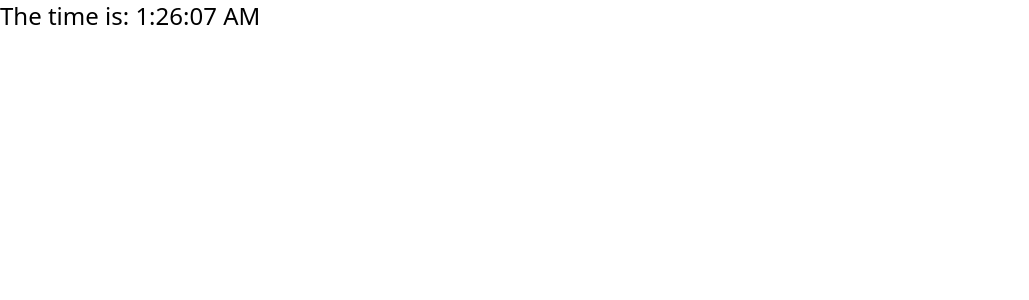
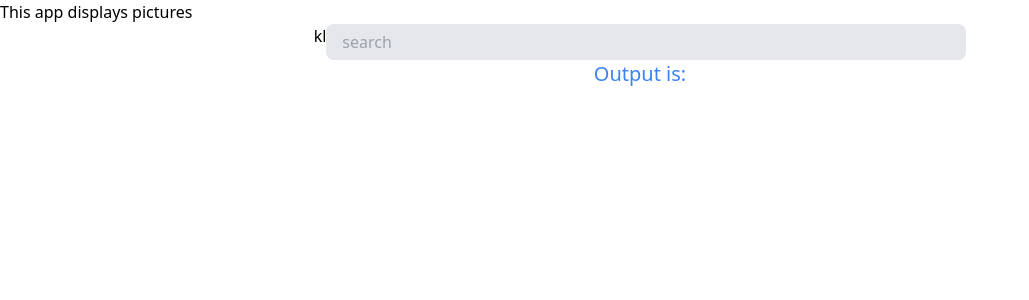
Before and after one commit to O-tega/React-tailwind, a React (Create React App) app: page / in a window 1280 px wide. Shown: the top 300 px of the page, without its empty margins (0-1029 px from the left). Built offline with nearby package versions, Linux system fonts and the light colour scheme.

Commit message:
new modification

```diff
--- a/src/App.js
+++ b/src/App.js
@@ -1,24 +1,17 @@
 import React from "react";
+import SearchBar from "./components/SearchBarComponent";
 
-class Clock extends React.Component {
-
-
-	state = {time: new Date().toLocaleTimeString()}
-
-	componentDidMount(){
-		setInterval(()=>{
-			this.setState({time: new Date().toLocaleTimeString()})
-		}, 1000)
-	}
+class Pics extends React.Component {
 	render() {
 		return (
 			<div>
-				<h1 className='text-2xl time'>
-					The time is: {this.state.time}
+				<h1 className='text2xl'>
+					This app displays pictures
 				</h1>
+				<SearchBar/>
 			</div>
 		);
 	}
 }
 
-export default Clock;
+export default Pics;
--- a/src/components/SearchBarComponent.js
+++ b/src/components/SearchBarComponent.js
@@ -9,7 +9,7 @@ class SearchBar extends React.Component {
 			<div>
 				<div className='flex justify-center'>
                 <div>
-                </div>
+                </div>kl
 					<form className='w-1/2'>
 						<input
                             value={this.setState.term}
@@ -24,6 +24,7 @@ class SearchBar extends React.Component {
 			</div>
 		);
 	}
+    // new comment
 }
 
 export default SearchBar;
--- a/src/index.css
+++ b/src/index.css
@@ -491,6 +491,16 @@ Ensure the default browser behavior of the `hidden` attribute.
   float: right;
 }
 
+.mx-auto {
+  margin-left: auto;
+  margin-right: auto;
+}
+
+.mx-20 {
+  margin-left: 5rem;
+  margin-right: 5rem;
+}
+
 .mb-10 {
   margin-bottom: 2.5rem;
 }
@@ -555,6 +565,34 @@ Ensure the default browser behavior of the `hidden` attribute.
   width: 2rem;
 }
 
+.w-2\/3 {
+  width: 66.666667%;
+}
+
+.w-3\/5 {
+  width: 60%;
+}
+
+.w-3\/4 {
+  width: 75%;
+}
+
+.w-1\/2 {
+  width: 50%;
+}
+
+.w-auto {
+  width: auto;
+}
+
+.w-full {
+  width: 100%;
+}
+
+.w-1 {
+  width: 0.25rem;
+}
+
 @-webkit-keyframes spin {
   to {
     -webkit-transform: rotate(360deg);
@@ -574,6 +612,11 @@ Ensure the default browser behavior of the `hidden` attribute.
           animation: spin 1s linear infinite;
 }
 
+.appearance-none {
+  -webkit-appearance: none;
+          appearance: none;
+}
+
 .items-center {
   align-items: center;
 }
@@ -584,6 +627,22 @@ Ensure the default browser behavior of the `hidden` attribute.
 
 .rounded-full {
   border-radius: 9999px;
+}
+
+.rounded {
+  border-radius: 0.25rem;
+}
+
+.rounded-sm {
+  border-radius: 0.125rem;
+}
+
+.rounded-xl {
+  border-radius: 0.75rem;
+}
+
+.rounded-lg {
+  border-radius: 0.5rem;
 }
 
 .border-4 {
@@ -598,6 +657,14 @@ Ensure the default browser behavior of the `hidden` attribute.
   border-width: 8px;
 }
 
+.border-2 {
+  border-width: 2px;
+}
+
+.border-0 {
+  border-width: 0px;
+}
+
 .border-solid {
   border-style: solid;
 }
@@ -605,6 +672,51 @@ Ensure the default browser behavior of the `hidden` attribute.
 .border-red-500 {
   --tw-border-opacity: 1;
   border-color: rgb(239 68 68 / var(--tw-border-opacity));
+}
+
+.border-blue-500 {
+  --tw-border-opacity: 1;
+  border-color: rgb(59 130 246 / var(--tw-border-opacity));
+}
+
+.border-gray-200 {
+  --tw-border-opacity: 1;
+  border-color: rgb(229 231 235 / var(--tw-border-opacity));
+}
+
+.bg-gray-200 {
+  --tw-bg-opacity: 1;
+  background-color: rgb(229 231 235 / var(--tw-bg-opacity));
+}
+
+.px-72 {
+  padding-left: 18rem;
+  padding-right: 18rem;
+}
+
+.px-20 {
+  padding-left: 5rem;
+  padding-right: 5rem;
+}
+
+.px-3 {
+  padding-left: 0.75rem;
+  padding-right: 0.75rem;
+}
+
+.py-3 {
+  padding-top: 0.75rem;
+  padding-bottom: 0.75rem;
+}
+
+.px-4 {
+  padding-left: 1rem;
+  padding-right: 1rem;
+}
+
+.py-2 {
+  padding-top: 0.5rem;
+  padding-bottom: 0.5rem;
 }
 
 .pt-64 {
@@ -632,6 +744,15 @@ Ensure the default browser behavior of the `hidden` attribute.
   line-height: 2rem;
 }
 
+.text-xl {
+  font-size: 1.25rem;
+  line-height: 1.75rem;
+}
+
+.leading-tight {
+  line-height: 1.25;
+}
+
 .text-red-700 {
   --tw-text-opacity: 1;
   color: rgb(185 28 28 / var(--tw-text-opacity));
@@ -646,3 +767,28 @@ Ensure the default browser behavior of the `hidden` attribute.
   --tw-text-opacity: 1;
   color: rgb(37 99 235 / var(--tw-text-opacity));
 }
+
+.text-green-600 {
+  --tw-text-opacity: 1;
+  color: rgb(22 163 74 / var(--tw-text-opacity));
+}
+
+.text-gray-700 {
+  --tw-text-opacity: 1;
+  color: rgb(55 65 81 / var(--tw-text-opacity));
+}
+
+.focus\:border-gray-500:focus {
+  --tw-border-opacity: 1;
+  border-color: rgb(107 114 128 / var(--tw-border-opacity));
+}
+
+.focus\:border-gray-200:focus {
+  --tw-border-opacity: 1;
+  border-color: rgb(229 231 235 / var(--tw-border-opacity));
+}
+
+.focus\:bg-white:focus {
+  --tw-bg-opacity: 1;
+  background-color: rgb(255 255 255 / var(--tw-bg-opacity));
+}
```
